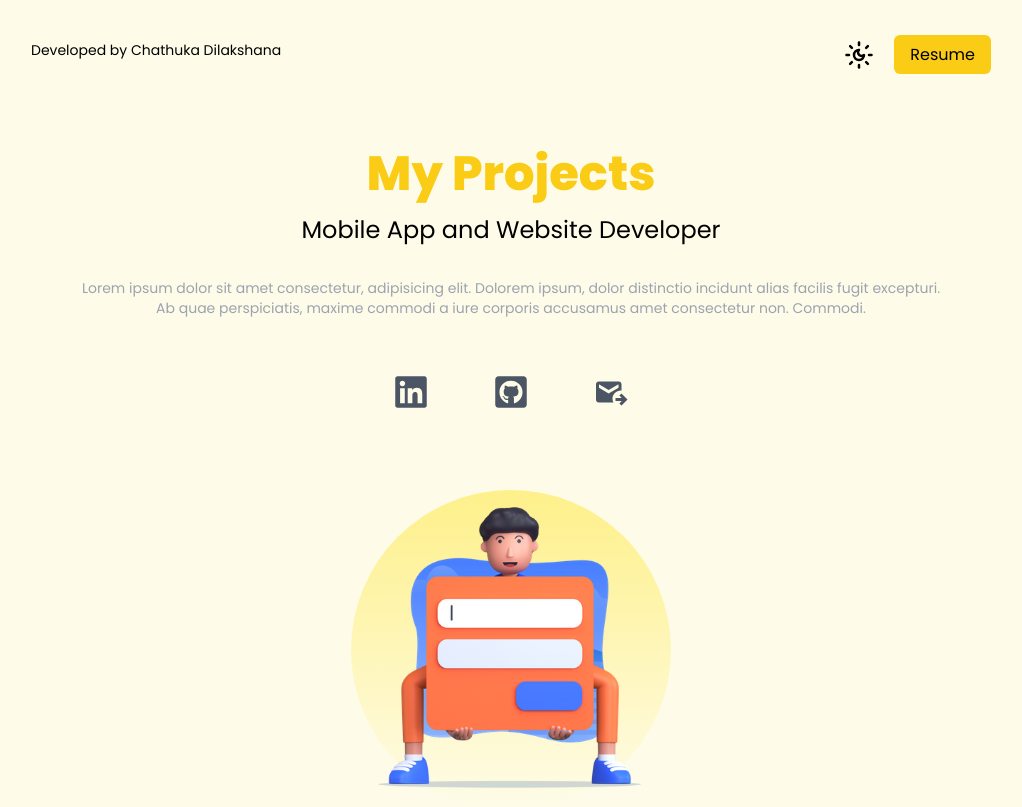
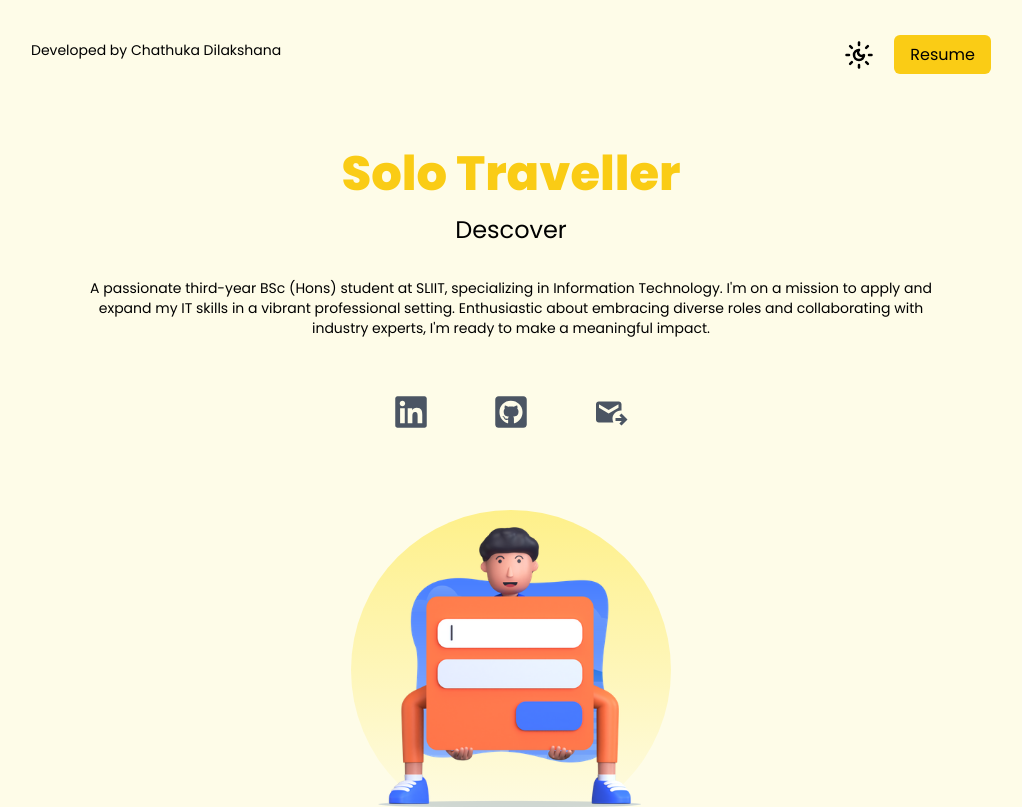
Before and after one commit to IT22091352/reactjs-and-nextjs-portfolio_website, a Next.js app: page / in a window 1280 px wide. Shown: the top 807 px of the page, without its empty margins (129-1151 px from the left). Built offline with nearby package versions, Linux system fonts and the light colour scheme.

Commit message:
Update hero section content and improve text styling for clarity

```diff
--- a/app/page.tsx
+++ b/app/page.tsx
@@ -50,19 +50,17 @@ export default function Home() {
                   onClick={() => setdarkmode(!darkmode)}
                   className="cursor-pointer text-3xl mx-5"
                 />
-              </li>              <li><a href="https://drive.google.com/file/d/16yY3D4lm8wYl70TnbJG8JQHVk6Nuowtj/view?usp=sharing" className="bg-yellow-400 text-black px-4 py-2 border-none rounded-md" download={"Resume"}>Resume</a></li>
+              </li>
+              <li><a href="https://drive.google.com/file/d/16yY3D4lm8wYl70TnbJG8JQHVk6Nuowtj/view?usp=sharing" className="bg-yellow-400 text-black px-4 py-2 border-none rounded-md" download={"Resume"}>Resume</a></li>
             </ul>
           </nav>
 
           {/* hero */}
 
           <div className="text-center p-10">
-            <h1 className="text-5xl font-bold text-yellow-400">My Projects</h1>
-            <h3 className="text-2xl py-4">Mobile App and Website Developer</h3>
-            <p className="text-sm py-4 text-gray-400">Lorem ipsum dolor sit amet consectetur, adipisicing elit. Dolorem
-               ipsum, dolor distinctio incidunt alias
-               facilis fugit excepturi. Ab quae perspiciatis,
-               maxime commodi a iure corporis accusamus amet consectetur non. Commodi.</p>
+            <h1 className="text-5xl font-bold text-yellow-400">Solo Traveller</h1>
+            <h3 className="text-2xl py-4">Descover </h3>
+            <p className="text-sm py-4 text-black dark:text-white">A passionate third-year BSc (Hons) student at SLIIT, specializing in Information Technology. I'm on a mission to apply and expand my IT skills in a vibrant professional setting. Enthusiastic about embracing diverse roles and collaborating with industry experts, I'm ready to make a meaningful impact.</p>
 
           </div>
 
```
